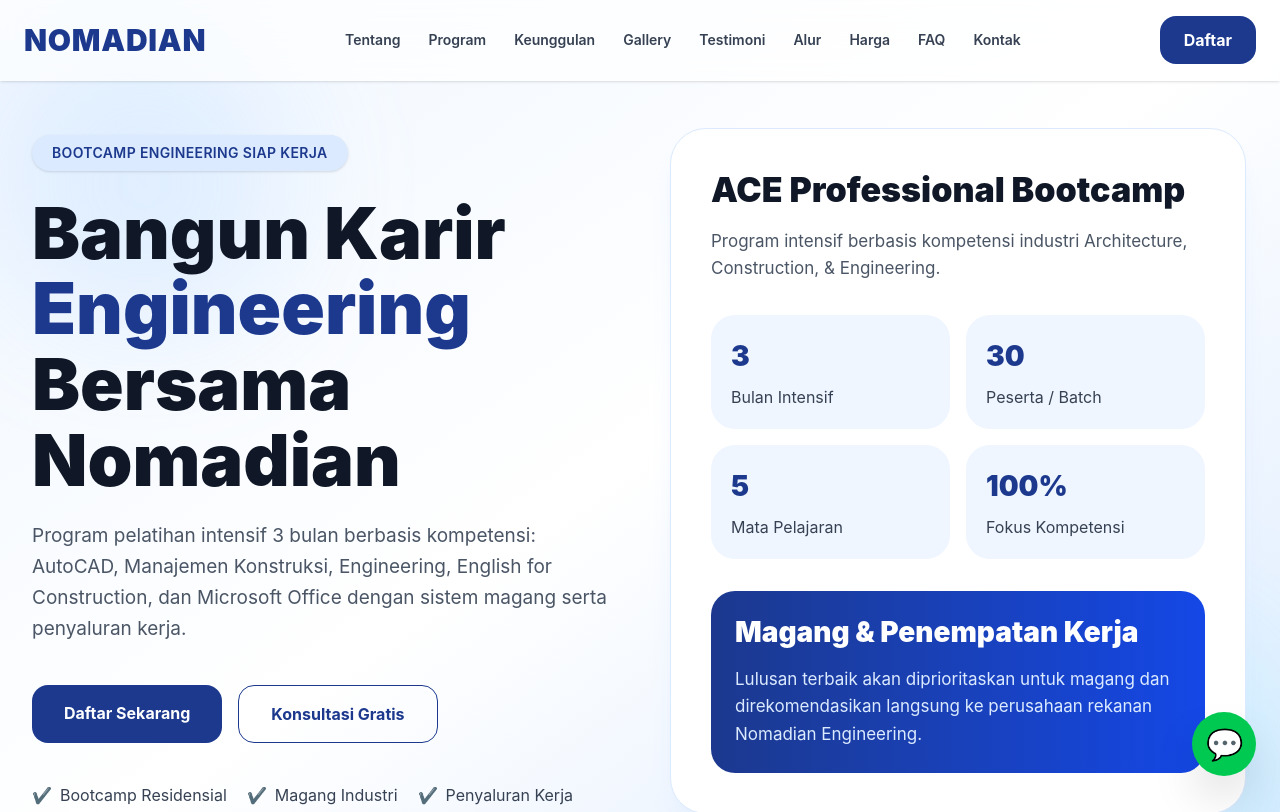
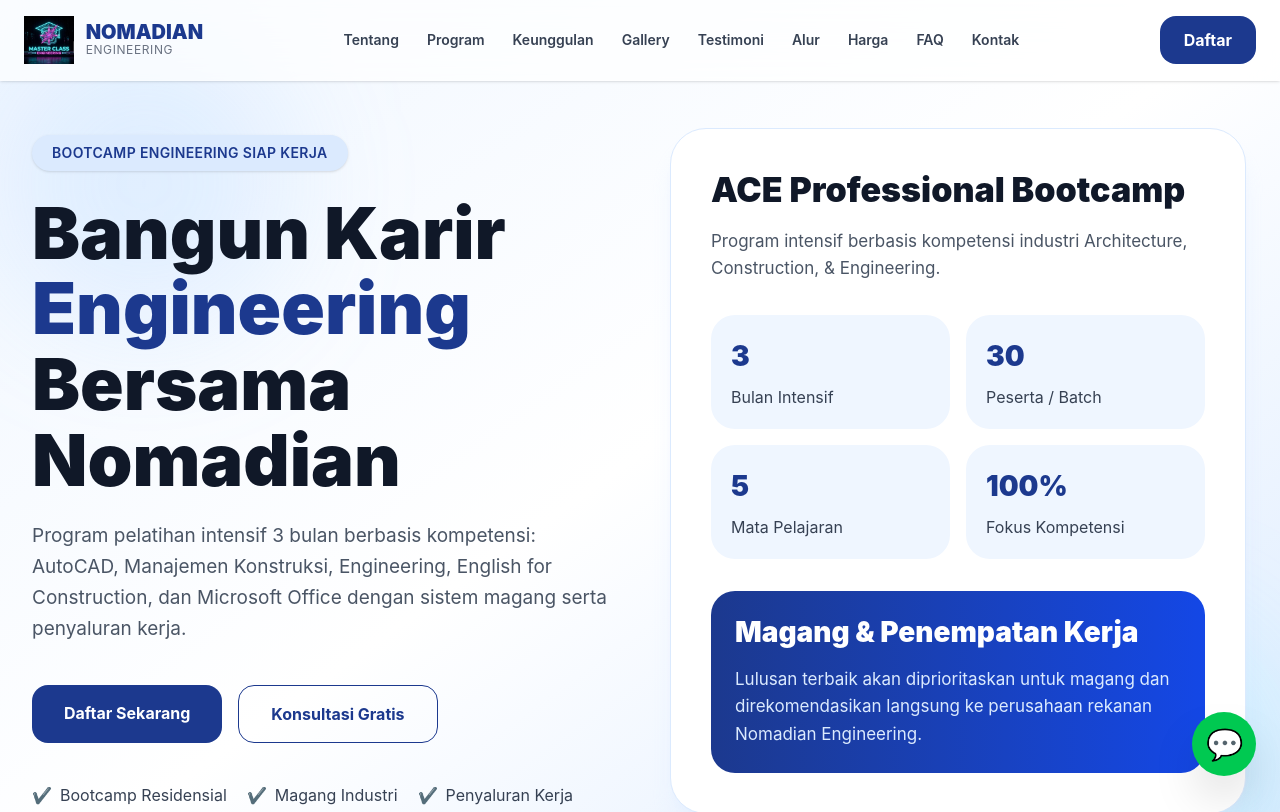
Before and after one commit to agusds1/nomadian-engineering, a React (Vite) app: page / in a window 1280 px wide. Shown: the top 812 px of the page. Built offline with nearby package versions, Linux system fonts and the light colour scheme.

Commit message:
update ui

```diff
--- a/src/components/Navbar.jsx
+++ b/src/components/Navbar.jsx
@@ -54,11 +54,27 @@
       <div className="max-w-7xl mx-auto px-5 md:px-6 py-4 flex justify-between items-center">
 
         {/* ================= LOGO ================= */}
-        <h1 className="text-xl md:text-3xl font-black text-blue-900 tracking-wide cursor-pointer hover:scale-105 transition duration-300">
+        <div className="flex items-center gap-3 cursor-pointer">
 
-          NOMADIAN
+          <img
+            src="/logo.jpeg"
+            alt="Nomadian Engineering"
+            className="h-10 md:h-12 w-auto object-contain"
+          />
 
-        </h1>
+          <div>
+
+            <h1 className="text-lg md:text-xl font-black text-blue-900 leading-none">
+              NOMADIAN
+            </h1>
+
+            <p className="text-[10px] md:text-xs text-gray-500 tracking-wider">
+              ENGINEERING
+            </p>
+
+          </div>
+
+        </div>
 
         {/* ================= DESKTOP MENU ================= */}
         <div className="hidden lg:flex gap-7 text-sm font-semibold">
```
Also changed, not shown: public/logo.jpeg (added).
